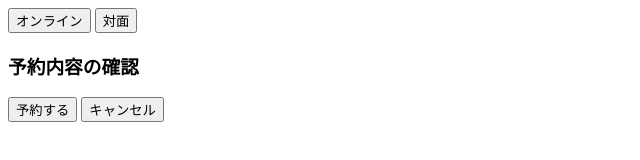
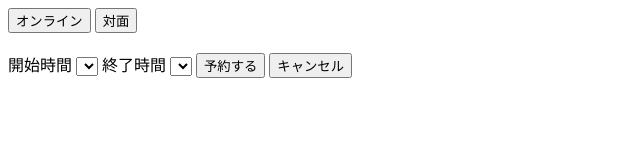
Before and after one commit to rabimaruuu/reservation-liff, a plain HTML site: page index.html in a window 1280 px wide. Shown: the whole page, without its empty margins (0-640 px from the left). Drawn offline with Linux system fonts and the light colour scheme.

Commit message:
Update index.html

```diff
--- a/index.html
+++ b/index.html
@@ -18,8 +18,14 @@
   <!-- モーダル -->
 <div id="confirm-modal" class="modal">
   <div class="modal-content">
-      <h3>予約内容の確認</h3>
     <p id="confirm-text"></p>
+
+    <label>開始時間</label>
+    <select id="start-time"></select>
+
+    <label>終了時間</label>
+    <select id="end-time"></select>
+
     <button id="confirm-ok">予約する</button>
     <button id="confirm-cancel">キャンセル</button>
   </div>
```
Lines whose indentation alone changed are shown as unchanged.
